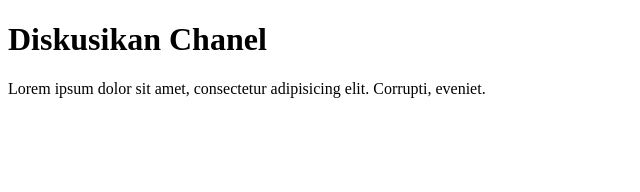
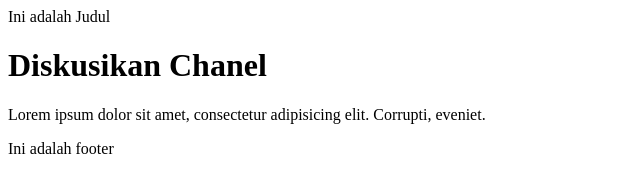
Before and after one commit to fikramrusdi38/materiGIT, a plain HTML site: page index.html in a window 1280 px wide. Shown: the whole page, without its empty margins (0-640 px from the left). Drawn offline with Linux system fonts and the light colour scheme.

Commit message:
Mmenambahkan header dan footer

```diff
--- a/index.html
+++ b/index.html
@@ -6,10 +6,12 @@
     <title>Latihan GIT</title>
   </head>
   <body>
+    <header>Ini adalah Judul</header>
     <h1>Diskusikan Chanel</h1>
     <p>
       Lorem ipsum dolor sit amet, consectetur adipisicing elit. Corrupti,
       eveniet.
     </p>
+    <footer>Ini adalah footer</footer>
   </body>
 </html>
```
